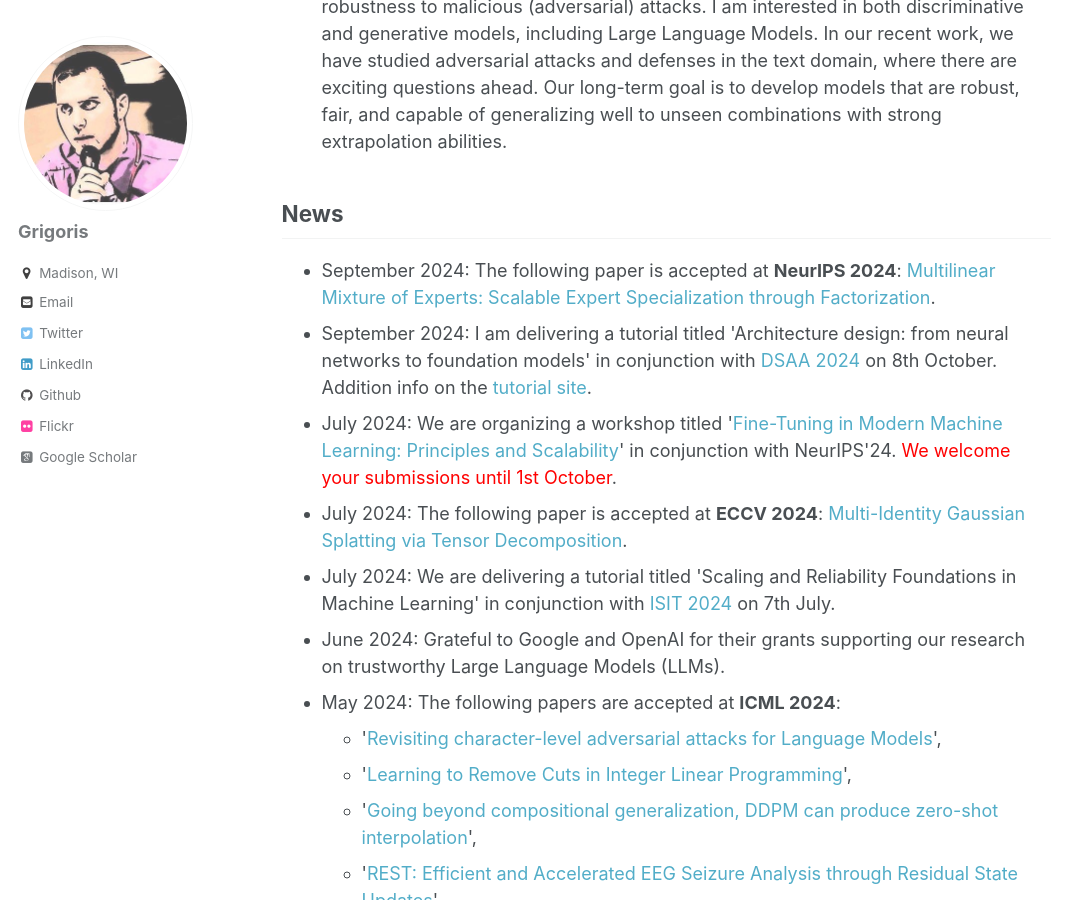
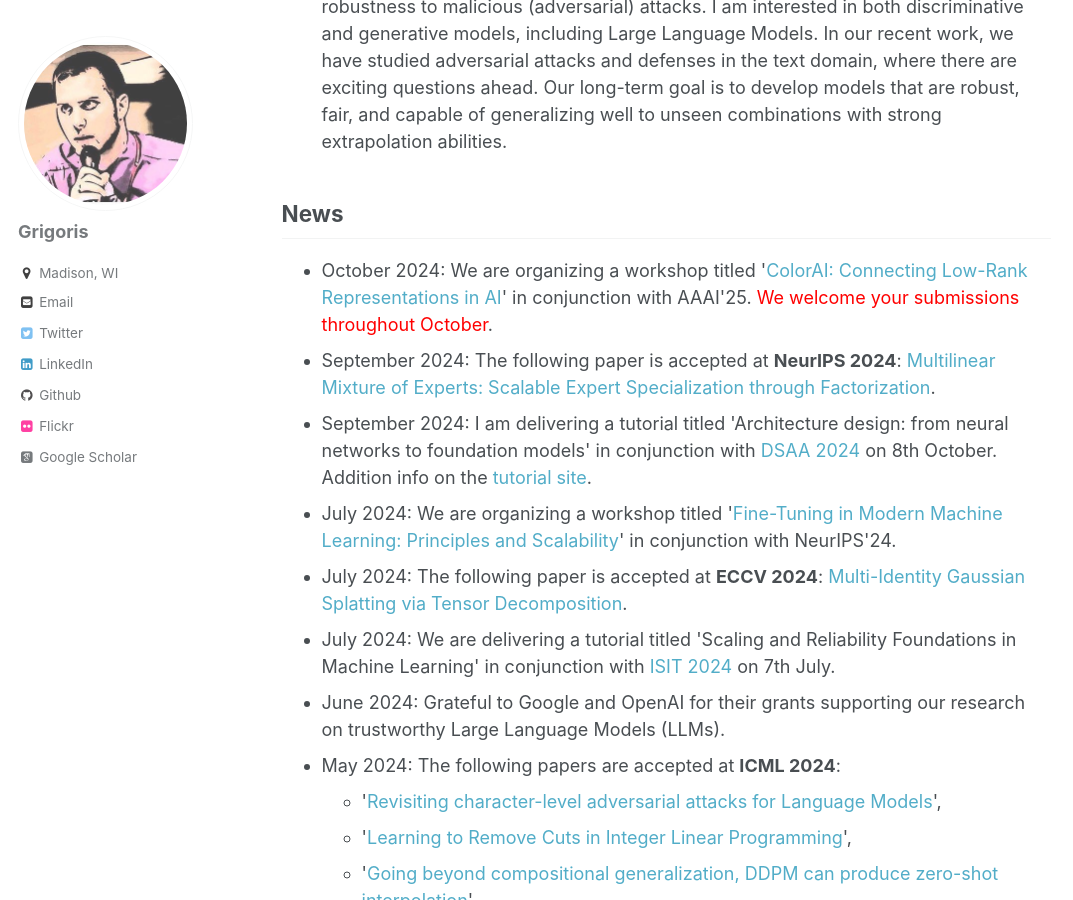
Before and after one commit to grigorisg9gr/grigorisg9gr.github.io, a Jekyll site: the page built from index.html, in a window 1280 px wide and 900 px high, scrolled down 628 px. Shown: the whole window, without its empty margins (0-1073 px from the left). Built offline with Jekyll 4.4.1, drawn with Linux system fonts in a browser that asks for light colours; some web fonts are replaced.

Commit message:
Add the workshop in AAAI for tensors.

```diff
--- a/_pages/service/index.html
+++ b/_pages/service/index.html
@@ -18,11 +18,12 @@ comments: false
           <p>&nbsp;</p>
           <p>&nbsp;</p>
           <h1>Area Chair</h1>
-          <p>Area Chair in NeurIPS'24.</p>
+          <p>Area Chair in NeurIPS'24, ICLR'25.</p>
           <p>Action Editor in TMLR.</p>
           <h1>Conference Reviewer</h1>
           <p>Reviewer in NeurIPS, ICML, ICLR, CVPR, AISTATS, ECCV, ICCV.</p>
           <p>&nbsp;</p>
           <h1>Journal Reviewer</h1>
           <p>Reviewer in IEEE Transactions on Pattern Analysis and Machine Intelligence (T-PAMI), International Journal of Computer Vision (IJCV), IEEE Signal Processing Letters, IEEE Transactions on Neural Networks and Learning Systems, IEEE Transactions of Image Processing, Transactions on Machine Learning Research (TMLR).</p>
+          <-- Add tutorials, workshops !-->
           </div>
--- a/index.html
+++ b/index.html
@@ -19,10 +19,10 @@ comments: false
 
 <h2>News</h2>
 <ul>
-
+    <li>October 2024: We are organizing a workshop titled '<a href='https://april-tools.github.io/colorai/'>ColorAI: Connecting Low-Rank Representations in AI</a>' in conjunction with AAAI'25. <span style="color: #ff0000;">We welcome your submissions throughout October</span>.</li>
     <li>September 2024: The following paper is accepted at <strong>NeurIPS 2024</strong>: <a href="https://arxiv.org/abs/2402.12550">Multilinear Mixture of Experts: Scalable Expert Specialization through Factorization</a>.</li>
     <li>September 2024: I am delivering a tutorial titled 'Architecture design: from neural networks to foundation models' in conjunction with <a href="https://dsaa2024.dsaa.co">DSAA 2024</a> on 8th October. Addition info on the <a href="https://grigoris.ece.wisc.edu/tutorials/2024_DSAA/">tutorial site</a>. </li>
-    <li>July 2024: We are organizing a workshop titled '<a href="https://sites.google.com/view/neurips2024-ftw/home">Fine-Tuning in Modern Machine Learning: Principles and Scalability</a>' in conjunction with NeurIPS'24. <span style="color: #ff0000;">We welcome your submissions until 1st October</span>.</li>
+    <li>July 2024: We are organizing a workshop titled '<a href="https://sites.google.com/view/neurips2024-ftw/home">Fine-Tuning in Modern Machine Learning: Principles and Scalability</a>' in conjunction with NeurIPS'24.</li>
     <li>July 2024: The following paper is accepted at <strong>ECCV 2024</strong>: <a href="https://arxiv.org/abs/2407.07284">Multi-Identity Gaussian Splatting via Tensor Decomposition</a>.</li>
     <li>July 2024: We are delivering a tutorial titled 'Scaling and Reliability Foundations in Machine Learning' in conjunction with <a href="https://2024.ieee-isit.org/home">ISIT 2024</a> on 7th July. </li>
     <li>June 2024: Grateful to Google and OpenAI for their grants supporting our research on trustworthy Large Language Models (LLMs).</li>
```
